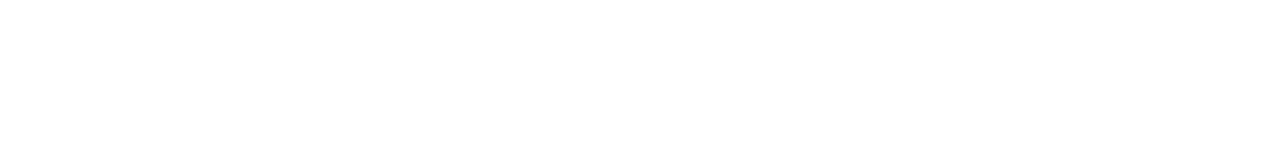
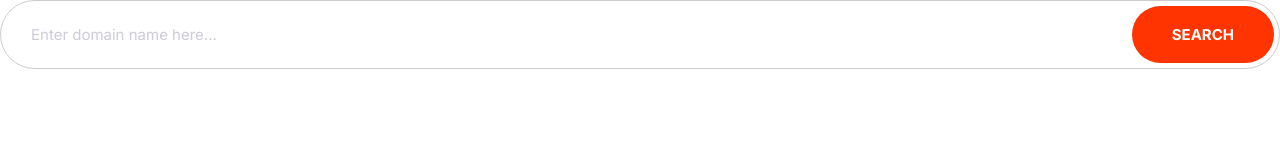
Before and after one commit to ABELAtumbee/Ymil, a plain HTML site: page index.html in a window 1280 px wide. Drawn offline with Linux system fonts and the light colour scheme.

Commit message:
Creating the input group

```diff
--- a/index.html
+++ b/index.html
@@ -13,5 +13,14 @@
       rel="stylesheet"
     />
   </head>
-  <body></body>
+  <body>
+    <div class="input-group">
+      <input
+        class="input"
+        type="text"
+        placeholder="Enter domain name here..."
+      />
+      <button class="btn btn--accent">Search</button>
+    </div>
+  </body>
 </html>
--- a/styles/style.css
+++ b/styles/style.css
@@ -5,6 +5,7 @@
   --color-heading: #210e6b;
   --color-body: #918ca4;
   --border-radius: 4rem;
+  --color-border: #ccc;
 }
 *,
 *::after,
@@ -229,7 +230,7 @@ a {
 .input {
   padding: 1.5rem 2.5rem;
   border-radius: var(--border-radius);
-  border: 1px solid #ccc;
+  border: 1px solid var(--color-border);
   outline: 0;
   font-size: 2rem;
   color: var(--color-heading);
@@ -241,6 +242,19 @@ a {
 
 @media screen and (min-width: 1024px) {
   .input {
-    font-size: 1.5;
+    font-size: 1.5rem;
   }
 }
+
+.input-group {
+  border: 1px solid var(--color-border);
+  border-radius: var(--border-radius);
+  display: flex;
+  padding: 0.5rem;
+  box-shadow: 0 0 0;
+}
+
+.input-group .input {
+  flex-grow: 1;
+  border: 0;
+}
```
